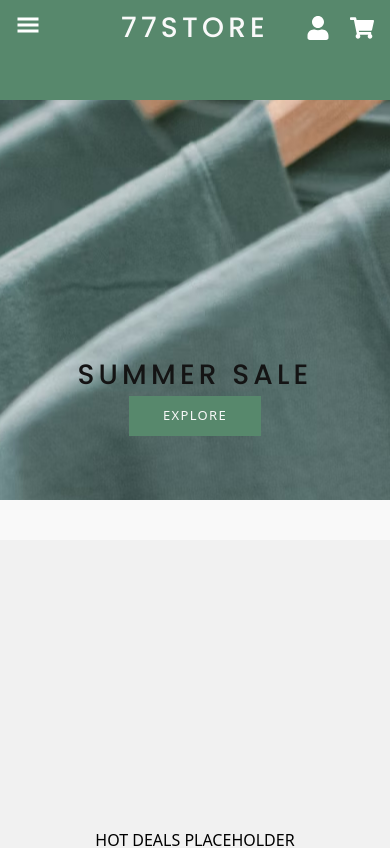
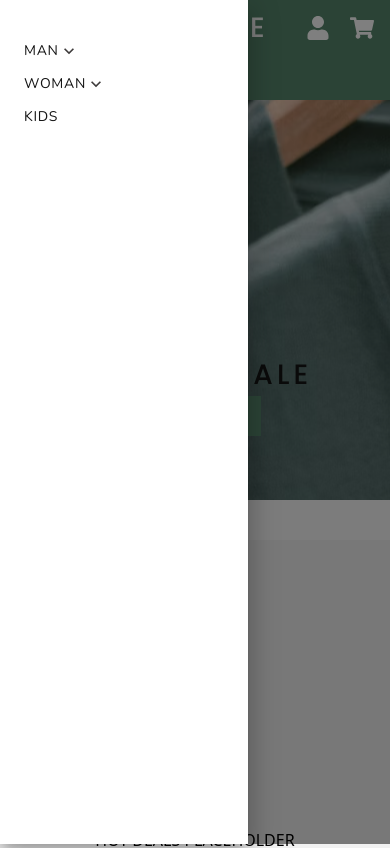
Before and after one commit to lukaasz555/test-f77, a Next.js app: page / in a window 390 px wide. Shown: the top 848 px of the page. Built offline with nearby package versions, Linux system fonts and the light colour scheme.

Commit message:
feat: added navs, menuItem remake

```diff
--- /dev/null
+++ b/app/components/Hamburger.tsx
@@ -0,0 +1,14 @@
+import { GiHamburgerMenu } from 'react-icons/gi';
+import { useSidebar } from '@/contexts/SidebarContext';
+
+export const Hamburger = () => {
+	const { toggleSidebar } = useSidebar();
+
+	return (
+		<div className='lg:hidden'>
+			<button onClick={() => toggleSidebar()}>
+				<GiHamburgerMenu size={24} />
+			</button>
+		</div>
+	);
+};
--- a/app/components/Menu.tsx
+++ b/app/components/Menu.tsx
@@ -1,18 +1,19 @@
 import { MenuItem } from './MenuItem';
-import { Category } from '../data/mockCategories';
+import { useCategoriesStore } from '@/lib/categories.store';
 
-type Props = {
-	categories: Category[];
-};
+export const Menu = () => {
+	const categoriesStore = useCategoriesStore();
 
-export const Menu = ({ categories }: Props) => {
 	return (
 		<div className='hidden lg:flex'>
-			{categories.map(({ id, name, subcategoriesIds }) => (
+			{categoriesStore
+				.rootCategories()
+				.map(({ id, name, subcategoriesIds }) => (
 					<MenuItem
 						key={id}
 						id={id}
 						name={name}
+						isMobile={false}
 						subcategoriesIds={subcategoriesIds}
 					/>
 				))}
--- a/app/components/MenuItem.tsx
+++ b/app/components/MenuItem.tsx
@@ -3,33 +3,91 @@ import { useRouter } from 'next/navigation';
 import { useState } from 'react';
 import { mockCategories } from '../data/mockCategories';
 import { MdOutlineKeyboardArrowDown } from 'react-icons/md';
-
 import clsx from 'clsx';
 
 type Props = {
 	id: number;
 	name: string;
 	subcategoriesIds: number[];
+	isMobile?: boolean;
 };
 
-export const MenuItem = ({ id, name, subcategoriesIds }: Props) => {
+export const MenuItem = ({
+	id,
+	name,
+	subcategoriesIds,
+	isMobile = true,
+}: Props) => {
 	const [isMouseOver, setIsMouseOver] = useState(false);
+	const [isOpen, setIsOpen] = useState(false);
 	const router = useRouter();
 
-	const handleClick = () => router.push(`/categories/${id}`); // ? not sure about route yet
+	const onCategoryClick = () => {
+		if (isMobile) {
+			setIsOpen(!isOpen);
+		}
+		if (!subcategoriesIds.length) {
+			router.push(`/categories/${id}`);
+		}
+	};
+
+	const onSubcategoryClick = (categoryId: number) =>
+		router.push(`/categories/${categoryId}`); // ? not sure about route yet
 
 	const subcategories = mockCategories.filter((c) =>
 		subcategoriesIds.includes(c.id)
 	);
 
+	if (isMobile) {
+		return (
+			<div
+				className='mx-4 px-0 cursor-pointer mb-3'
+				style={{ width: '200px' }}
+				onClick={onCategoryClick}>
+				<div className='flex items-center justify-start'>
+					<p className='uppercase tracking-wide text-black'>{name}</p>
+					{subcategories.length > 0 && (
+						<div className='ml-'>
+							<MdOutlineKeyboardArrowDown
+								className={clsx(
+									isOpen ? 'rotate-180' : 'rotate-0',
+									'transition-transform duration-300'
+								)}
+								style={{ fontSize: 20 }}
+							/>
+						</div>
+					)}
+				</div>
+				<div
+					className={clsx(
+						'transition-all duration-300 overflow-hidden',
+						isOpen && subcategories.length
+							? 'translate-x-0 opacity-100 max-h-screen'
+							: 'translate-x-2 opacity-0 pointer-events-none max-h-0'
+					)}>
+					{subcategories.map((c) => (
+						<div
+							key={c.id}
+							className='px-3 py-1 transition-bg transition-colors duration-300 cursor-pointer'
+							onClick={() => onSubcategoryClick(c.id)}>
+							<p className='text-sm uppercase tracking-wide font-heading hover:text-primary'>
+								{c.name}
+							</p>
+						</div>
+					))}
+				</div>
+			</div>
+		);
+	}
+
 	return (
 		<div
 			className='mx-2 px-2 cursor-pointer flex items-center relative'
-			onClick={handleClick}
+			onClick={onCategoryClick}
 			onMouseEnter={() => setIsMouseOver(true)}
 			onMouseLeave={() => setIsMouseOver(false)}>
 			<p className='uppercase tracking-wide text-background'>{name}</p>
-			{subcategories.length ? (
+			{subcategories.length > 0 && (
 				<div className='ml-1'>
 					<MdOutlineKeyboardArrowDown
 						className={clsx(
@@ -39,7 +97,7 @@ export const MenuItem = ({ id, name, subcategoriesIds }: Props) => {
 						style={{ fontSize: 20 }}
 					/>
 				</div>
-			) : null}
+			)}
 			<div
 				className={clsx(
 					'absolute left-0 top-[100%] bg-background border-1 border-border py-2 rounded-sm transition-all duration-150 z-30',
@@ -50,7 +108,8 @@ export const MenuItem = ({ id, name, subcategoriesIds }: Props) => {
 				{subcategories.map((c) => (
 					<div
 						key={c.id}
-						className='hover:bg-lightGray px-3 py-1 transition-bg transition-colors duration-300'>
+						className='hover:bg-lightGray px-3 py-1 transition-bg transition-colors duration-300'
+						onClick={() => onSubcategoryClick(c.id)}>
 						<p className='text-sm uppercase tracking-wide font-heading'>
 							{c.name}
 						</p>
--- a/app/components/MobileMenu.tsx
+++ /dev/null
@@ -1,16 +0,0 @@
-import { GiHamburgerMenu } from 'react-icons/gi';
-import { Category } from '../data/mockCategories';
-
-type Props = {
-	categories: Category[];
-};
-
-export const MobileMenu = ({ categories }: Props) => {
-	return (
-		<div className='lg:hidden'>
-			<button>
-				<GiHamburgerMenu size={24} />
-			</button>
-		</div>
-	);
-};
--- a/app/components/Sidebar.tsx
+++ b/app/components/Sidebar.tsx
@@ -2,16 +2,28 @@
 
 import Drawer from '@mui/material/Drawer';
 import { useSidebar } from '@/contexts/SidebarContext';
+import { useCategoriesStore } from '@/lib/categories.store';
+import { MenuItem } from './MenuItem';
 
 export const Sidebar = () => {
+	const categoriesStore = useCategoriesStore();
 	const { isOpen, toggleSidebar } = useSidebar();
 
 	return (
-		<Drawer anchor='left' open={isOpen} onClose={() => toggleSidebar()}>
-			<div style={{ width: '200px' }}>1</div>
-			<div style={{ width: '200px' }}>2</div>
-			<div style={{ width: '200px' }}>3</div>
-			<div style={{ width: '200px' }}>4</div>
+		<Drawer anchor='left' open={true} onClose={() => toggleSidebar()}>
+			<nav className='h-full my-10 px-2'>
+				{categoriesStore
+					.rootCategories()
+					.map(({ id, name, subcategoriesIds }) => (
+						<MenuItem
+							key={id}
+							id={id}
+							name={name}
+							isMobile={true}
+							subcategoriesIds={subcategoriesIds}
+						/>
+					))}
+			</nav>
 		</Drawer>
 	);
 };
--- a/app/components/TopBar.tsx
+++ b/app/components/TopBar.tsx
@@ -4,21 +4,9 @@ import AppBar from '@mui/material/AppBar';
 import { Menu } from './Menu';
 import { CartButton } from './CartButton';
 import { UserButton } from './UserButton';
-import { MobileMenu } from './MobileMenu';
-import { useEffect, useState } from 'react';
-import { Category } from '../data/mockCategories';
-import { useCategoriesStore } from '@/lib/store';
+import { Hamburger } from './Hamburger';
 
 export const TopBar = () => {
-	const [rootCategories, setRootCategories] = useState<Category[]>([]);
-	const categoriesStore = useCategoriesStore();
-
-	useEffect(() => {
-		const rootCategories = categoriesStore.rootCategories();
-		console.log('rootCategories', rootCategories);
-		setRootCategories(rootCategories);
-	}, [categoriesStore]);
-
 	return (
 		<AppBar position='static' color='primary' style={{ height: '100px' }}>
 			<Container
@@ -26,8 +14,8 @@ export const TopBar = () => {
 				className='flex items-center justify-between h-full px-4'>
 				<Toolbar disableGutters className='flex justify-between w-full'>
 					<aside style={{ width: '30%' }}>
-						<Menu categories={rootCategories} />
-						<MobileMenu categories={rootCategories} />
+						<Menu />
+						<Hamburger />
 					</aside>
 
 					<div className='flex justify-center' style={{ width: '40%' }}>
```
Lines whose indentation alone changed are shown as unchanged.
